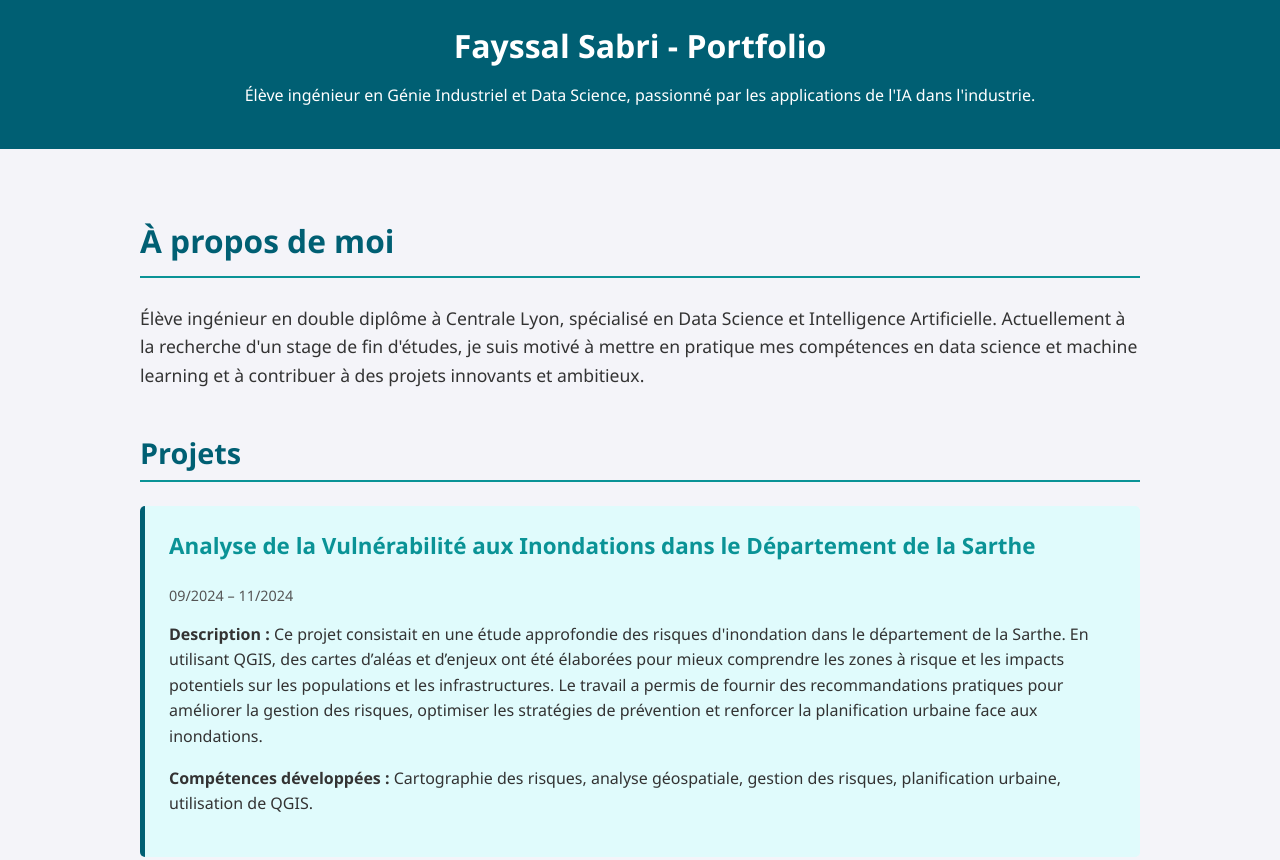
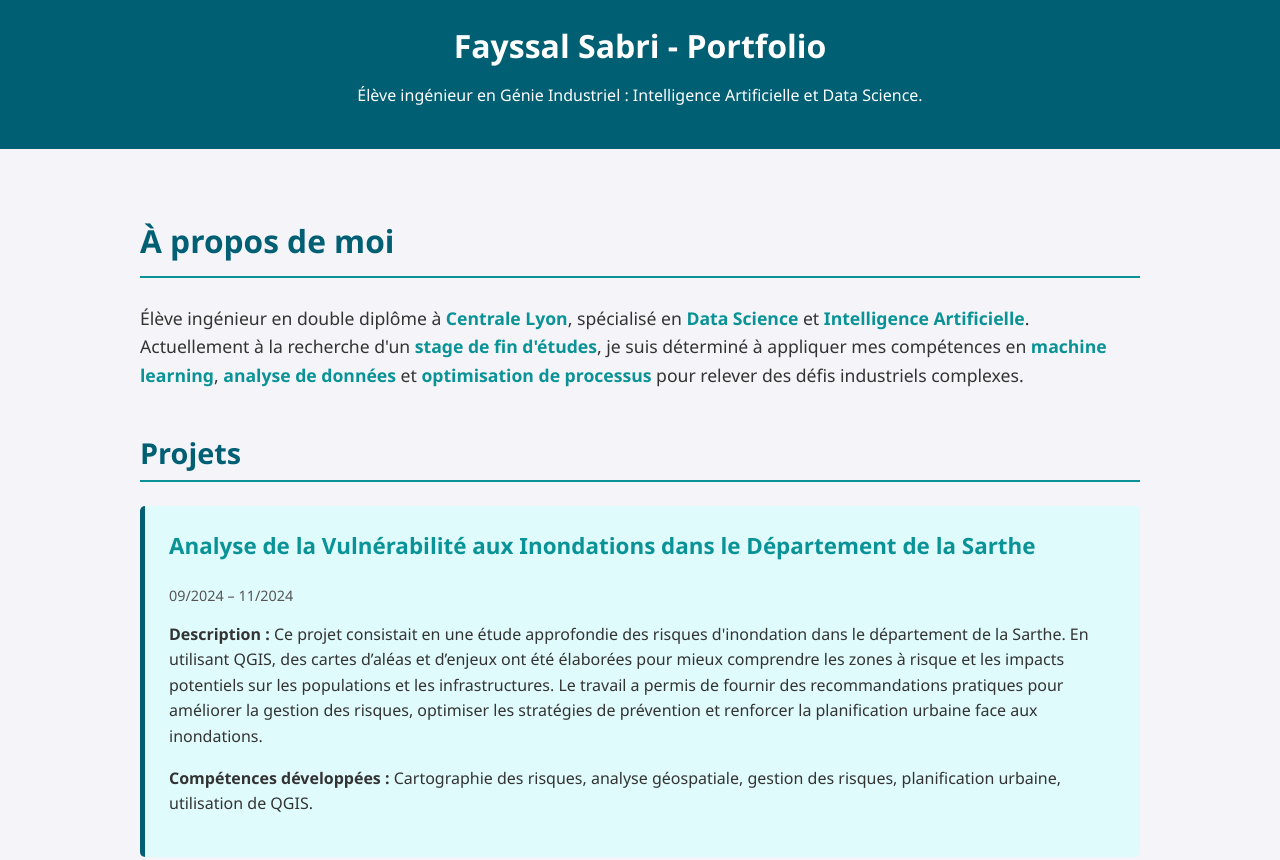
Before and after one commit to FayssalSabri/FayssalSabri.github.io, a plain HTML site: page index.html in a window 1280 px wide. Shown: the top 860 px of the page. Drawn offline with Linux system fonts and the light colour scheme.

Commit message:
version améliorée

```diff
--- a/index.html
+++ b/index.html
@@ -139,7 +139,7 @@
     <!-- En-tête -->
     <header>
         <h1>Fayssal Sabri - Portfolio</h1>
-        <p>Élève ingénieur en Génie Industriel et Data Science, passionné par les applications de l'IA dans l'industrie.</p>
+        <p>Élève ingénieur en Génie Industriel : Intelligence Artificielle et Data Science.</p>
     </header>
 
     <!-- Contenu principal -->
@@ -148,7 +148,7 @@
         <!-- À propos de moi -->
         <section class="section" id="about">
             <h2>À propos de moi</h2>
-                <p>Élève ingénieur en double diplôme à Centrale Lyon, spécialisé en Data Science et Intelligence Artificielle. Actuellement à la recherche d'un stage de fin d'études, je suis motivé à mettre en pratique mes compétences en data science et machine learning et à contribuer à des projets innovants et ambitieux.</p>
+            <p>Élève ingénieur en double diplôme à <strong>Centrale Lyon</strong>, spécialisé en <strong>Data Science</strong> et <strong>Intelligence Artificielle</strong>. Actuellement à la recherche d'un <strong>stage de fin d'études</strong>, je suis déterminé à appliquer mes compétences en <strong>machine learning</strong>, <strong>analyse de données</strong> et <strong>optimisation de processus</strong> pour relever des défis industriels complexes.</p>
         </section>
 
         <style>
```
